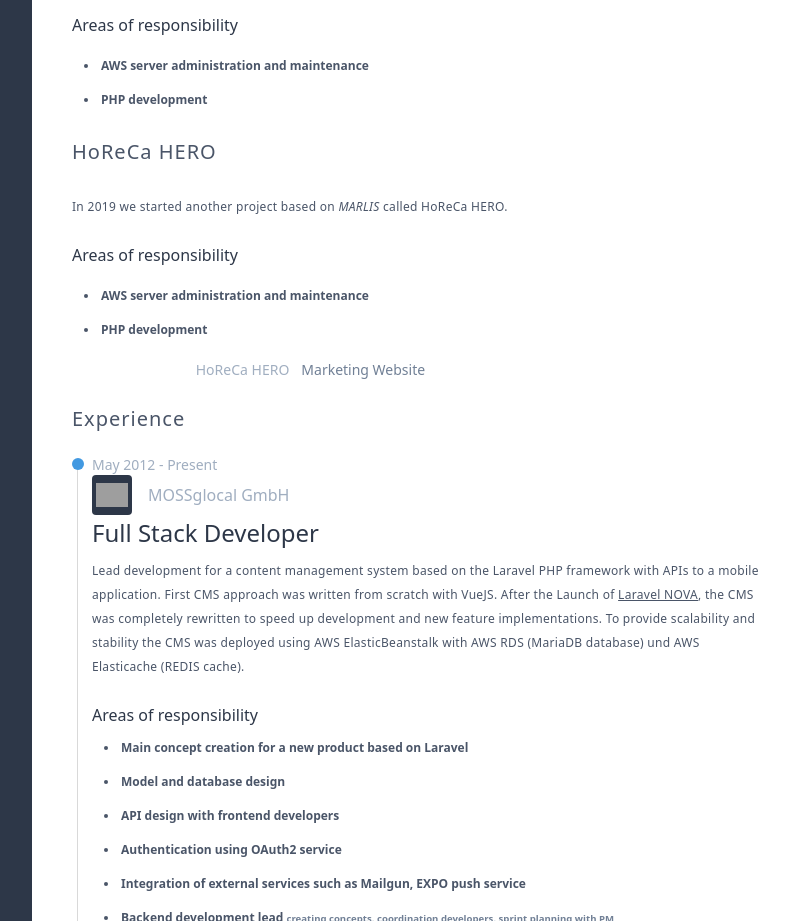
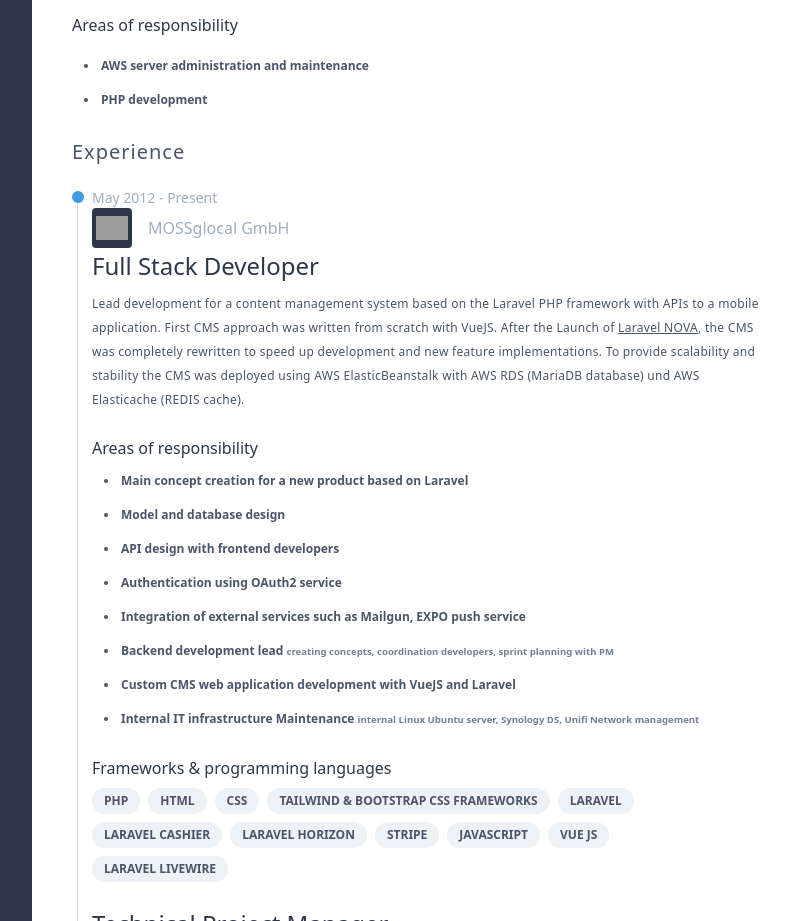
Before and after one commit to macolson/about, a plain HTML site: page en/index.html in a window 1280 px wide. Shown: the part 2363-3284 px from the top of the page, without its empty margins (480-1269 px from the left). Drawn offline with Linux system fonts and the light colour scheme; grey boxes are pictures that could not be loaded.

Commit message:
Improvements and collections

```diff
--- a/assets/build/mix-manifest.json
+++ b/assets/build/mix-manifest.json
@@ -1,5 +1,5 @@
 {
-  "/js/main.js": "/js/main.js?id=e45d5adf3325adaa947c",
-  "/css/main.css": "/css/main.css?id=ea6422abfc347229f598",
-  "/js/main.js.map": "/js/main.js.map?id=3d0b6a956f5e9cc140c4"
+    "/js/main.js": "/js/main.js?id=e45d5adf3325adaa947c",
+    "/css/main.css": "/css/main.css?id=ea6422abfc347229f598",
+    "/js/main.js.map": "/js/main.js.map?id=3d0b6a956f5e9cc140c4"
 }
--- a/en/index.html
+++ b/en/index.html
@@ -1022,32 +1022,6 @@
             </ul>
         </ul>
 
-
-        <h2 class="title flex items-center text-gray-700 text-xl text-center tracking-wider font-sans pt-4 pb-5">
-            HoReCa HERO
-        </h2>
-        <p class="font-sans text-xs text-gray-700 tracking-wide leading-loose py-2">
-            In 2019 we started another project based on <em>MARLIS</em> called HoReCa HERO.
-        </p>
-        <div class="font-sans text-gray-800 mt-4">Areas of responsibility</div>
-        <ul class="flex flex-col mt-2 list-disc list-inside">
-            <ul class="flex flex-col mt-2 list-disc list-inside">
-                <li class="text-xs px-3 py-1 font-semibold text-gray-700 mr-2 mb-2">
-                    AWS server administration and maintenance
-                </li>
-                <li class="text-xs px-3 py-1 font-semibold text-gray-700 mr-2 mb-2">
-                    PHP development
-                </li>
-            </ul>
-        </ul>
-
-
-        <div class="flex py-2">
-            <div class="text-sm text-right text-gray-500 w-1/3 pr-3"> HoReCa HERO</div>
-            <a class="text-sm text-gray-600 cursor-pointer w-2/3 block no-underline cursor-pointer hover:text-blue-600"
-               href="https://horeca-hero.com">
-                Marketing Website </a></div>
-
         <h2 class="title flex items-center text-gray-700 text-xl text-center tracking-wider font-sans pt-4 pb-5">
             Experience </h2>
         <div class="font-sans">
```
